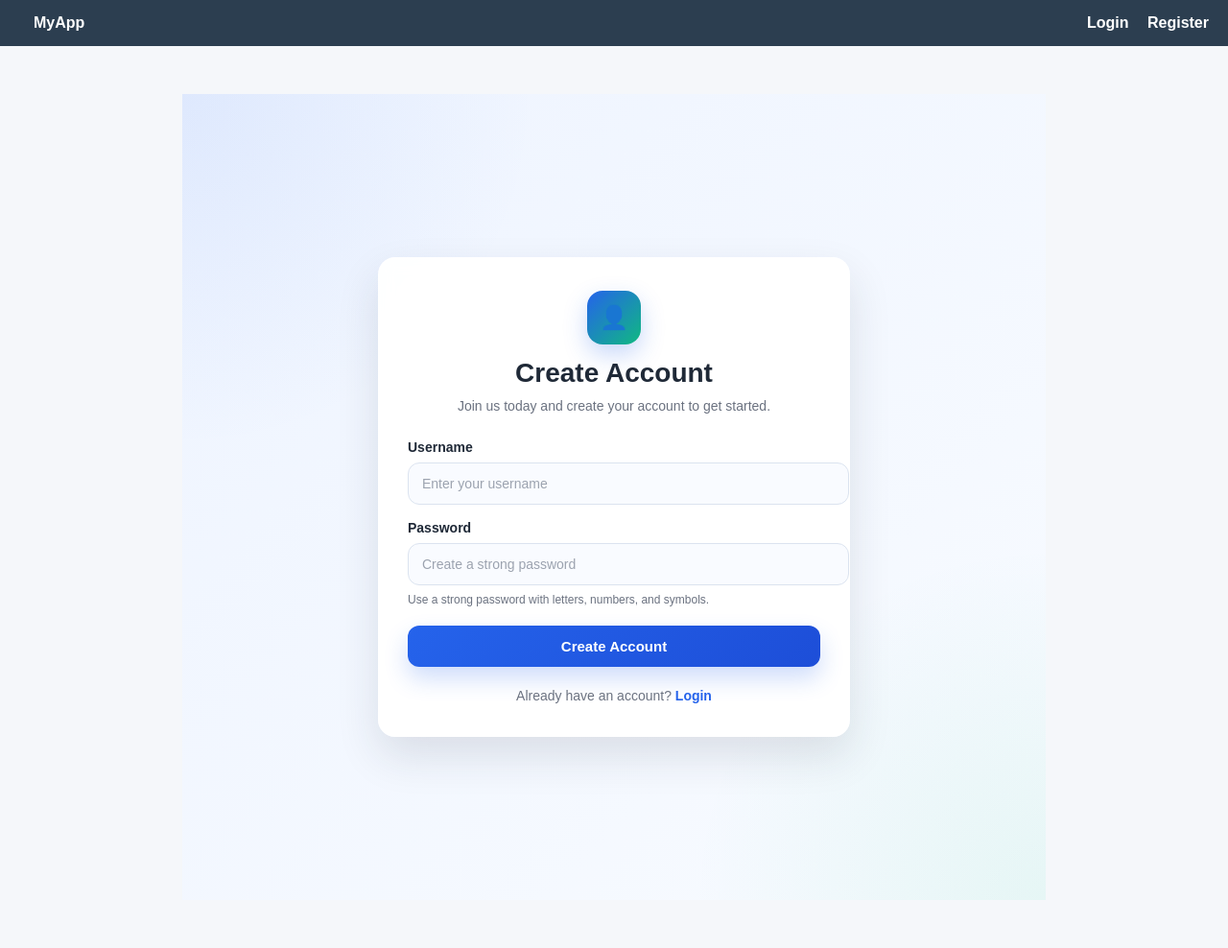
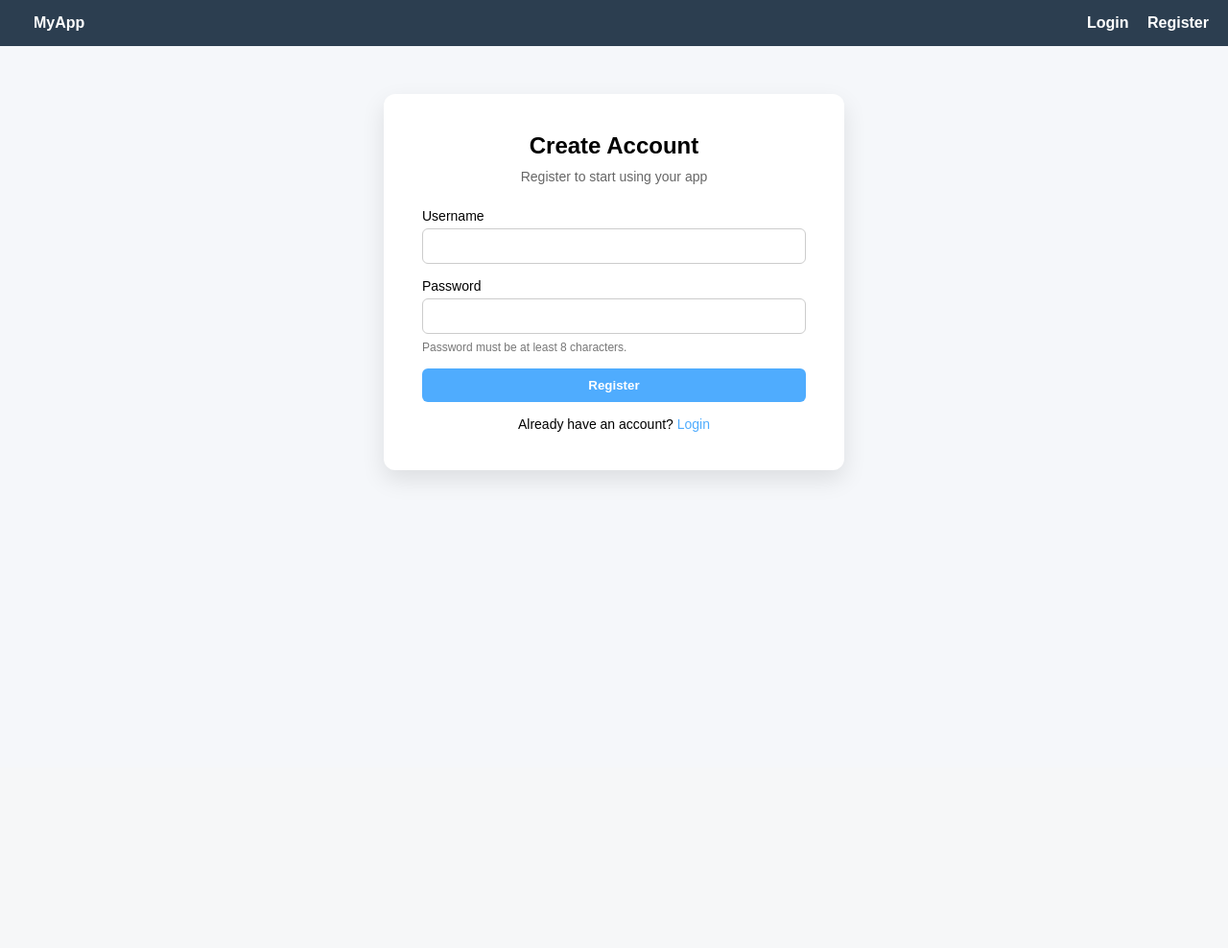
Before and after one commit to clarincehierro001-hue/laughing-pancake, a Flask app: template templates/register.html in a window 1280 px wide. Shown: the whole page at 96% size. After the commit the page ends 501 px from the top, so only its background shows below. Run offline with Flask 3, Linux system fonts and the light colour scheme; the template is opened without the code that fills it, so the values that code supplies are empty.

Commit message:
register.html

```diff
--- a/templates/register.html
+++ b/templates/register.html
@@ -1,232 +1,126 @@
 {% extends "base.html" %}
+
+{% block title %}Register{% endblock %}
+
 {% block content %}
+
 <style>
-    :root {
-        --bg-primary: #f4f7fb;
-        --bg-card: rgba(255, 255, 255, 0.95);
-        --text-primary: #1f2937;
-        --text-secondary: #6b7280;
-        --accent: #2563eb;
-        --accent-hover: #1d4ed8;
-        --success: #10b981;
-        --border: #dbe3ef;
-        --input-bg: #f9fbff;
-        --danger-text: #b42318;
-        --danger-bg: #fef3f2;
-        --danger-border: #fecdca;
-        --shadow: 0 20px 45px rgba(31, 41, 55, 0.12);
-        --radius-lg: 18px;
-        --radius-md: 12px;
-        --radius-sm: 10px;
+    .auth-container {
+        background: #fff;
+        padding: 40px;
+        border-radius: 12px;
+        max-width: 400px;
+        margin: auto;
+        box-shadow: 0 10px 25px rgba(0,0,0,0.1);
+        text-align: center;
     }
 
-    .auth-page {
-        min-height: calc(100vh - 40px);
-        display: flex;
-        align-items: center;
-        justify-content: center;
-        padding: 40px 20px;
-        background:
-            radial-gradient(circle at top left, rgba(37, 99, 235, 0.08), transparent 30%),
-            radial-gradient(circle at bottom right, rgba(16, 185, 129, 0.08), transparent 30%),
-            linear-gradient(135deg, #eef4ff 0%, #f8fbff 100%);
-    }
-
-    .auth-container {
-        width: 100%;
-        max-width: 430px;
-        padding: 34px 30px;
-        border-radius: var(--radius-lg);
-        box-shadow: var(--shadow);
-        background: var(--bg-card);
-        border: 1px solid rgba(255, 255, 255, 0.7);
-        backdrop-filter: blur(8px);
-    }
-
-    .auth-header {
-        text-align: center;
-        margin-bottom: 24px;
-    }
-
-    .auth-badge {
-        width: 56px;
-        height: 56px;
-        margin: 0 auto 14px;
-        border-radius: 16px;
-        display: flex;
-        align-items: center;
-        justify-content: center;
+    .auth-title {
         font-size: 24px;
-        background: linear-gradient(135deg, #2563eb, #10b981);
-        color: white;
-        box-shadow: 0 10px 24px rgba(37, 99, 235, 0.25);
-    }
-
-    .auth-container h3 {
-        margin: 0;
-        font-size: 28px;
-        font-weight: 700;
-        color: var(--text-primary);
+        font-weight: bold;
+        margin-bottom: 10px;
     }
 
     .auth-subtitle {
-        margin-top: 8px;
         font-size: 14px;
-        color: var(--text-secondary);
-        line-height: 1.5;
-    }
-
-    .error-message {
-        color: var(--danger-text);
-        background: var(--danger-bg);
-        border: 1px solid var(--danger-border);
-        padding: 12px 14px;
-        border-radius: var(--radius-sm);
-        margin-bottom: 18px;
-        font-size: 14px;
-        text-align: left;
-    }
-
-    .auth-form {
-        display: flex;
-        flex-direction: column;
-        gap: 16px;
+        color: #666;
+        margin-bottom: 25px;
     }
 
     .form-group {
         text-align: left;
+        margin-bottom: 15px;
     }
 
     .form-group label {
+        font-size: 14px;
         display: block;
-        margin-bottom: 8px;
-        font-size: 14px;
-        font-weight: 600;
-        color: var(--text-primary);
+        margin-bottom: 5px;
     }
 
-    .auth-container input {
+    .form-group input {
         width: 100%;
-        padding: 13px 14px;
-        border: 1px solid var(--border);
-        border-radius: var(--radius-md);
-        font-size: 14px;
-        background: var(--input-bg);
-        color: var(--text-primary);
-        outline: none;
-        transition: border-color 0.25s ease, box-shadow 0.25s ease, background 0.25s ease;
+        padding: 10px;
+        border-radius: 6px;
+        border: 1px solid #ccc;
+        box-sizing: border-box;
     }
 
-    .auth-container input::placeholder {
-        color: #9ca3af;
+    .btn {
+        width: 100%;
+        padding: 10px;
+        border: none;
+        border-radius: 6px;
+        background: #4facfe;
+        color: white;
+        font-weight: bold;
+        cursor: pointer;
     }
 
-    .auth-container input:focus {
-        border-color: var(--accent);
-        background: #fff;
-        box-shadow: 0 0 0 4px rgba(37, 99, 235, 0.12);
-    }
-
-    .password-hint {
-        margin-top: 8px;
-        font-size: 12px;
-        color: var(--text-secondary);
-    }
-
-    .auth-container button {
-        width: 100%;
-        padding: 13px 16px;
-        margin-top: 4px;
-        border: none;
-        border-radius: var(--radius-md);
-        background: linear-gradient(135deg, var(--accent), var(--accent-hover));
-        color: white;
-        font-size: 15px;
-        font-weight: 600;
-        cursor: pointer;
-        transition: transform 0.2s ease, box-shadow 0.25s ease, opacity 0.25s ease;
-        box-shadow: 0 12px 24px rgba(37, 99, 235, 0.22);
-    }
-
-    .auth-container button:hover {
-        transform: translateY(-1px);
-        box-shadow: 0 16px 28px rgba(37, 99, 235, 0.28);
-    }
-
-    .auth-container button:active {
-        transform: translateY(0);
+    .btn:hover {
+        background: #3a8dde;
     }
 
     .auth-footer {
-        margin-top: 22px;
-        text-align: center;
+        margin-top: 15px;
         font-size: 14px;
-        color: var(--text-secondary);
     }
 
-    .auth-container a {
-        color: var(--accent);
+    .auth-footer a {
+        color: #4facfe;
         text-decoration: none;
-        font-weight: 600;
-        transition: color 0.2s ease;
     }
 
-    .auth-container a:hover {
-        color: var(--accent-hover);
+    .auth-footer a:hover {
         text-decoration: underline;
     }
 
-    @media (max-width: 480px) {
-        .auth-container {
-            padding: 26px 20px;
-            border-radius: 16px;
-        }
-
-        .auth-container h3 {
-            font-size: 24px;
-        }
+    .password-note {
+        text-align: left;
+        font-size: 12px;
+        color: #777;
+        margin-top: -8px;
+        margin-bottom: 15px;
     }
 </style>
 
-<div class="auth-page">
 <div class="auth-container">
-        <div class="auth-header">
-            <div class="auth-badge">👤</div>
-            <h3>Create Account</h3>
-            <p class="auth-subtitle">Join us today and create your account to get started.</p>
-        </div>
+    <div class="auth-title">Create Account</div>
+    <div class="auth-subtitle">Register to start using your app</div>
 
-        {% if error %}
-            <div class="error-message">{{ error }}</div>
-        {% endif %}
+    <form method="POST" action="{{ url_for('register') }}">
+        <!-- Add this later when CSRF is enabled -->
+        <!-- <input type="hidden" name="csrf_token" value="{{ csrf_token() }}"> -->
 
-        <form method="POST" class="auth-form">
         <div class="form-group">
             <label for="username">Username</label>
             <input
+                type="text"
                 id="username"
                 name="username"
-                    type="text"
-                    placeholder="Enter your username"
+                required
+                maxlength="150"
                 autocomplete="username"
-                    required
             >
         </div>
 
         <div class="form-group">
             <label for="password">Password</label>
             <input
+                type="password"
                 id="password"
                 name="password"
-                    type="password"
-                    placeholder="Create a strong password"
+                required
+                minlength="8"
                 autocomplete="new-password"
-                    required
             >
-                <div class="password-hint">Use a strong password with letters, numbers, and symbols.</div>
         </div>
 
-            <button type="submit">Create Account</button>
+        <div class="password-note">
+            Password must be at least 8 characters.
+        </div>
+
+        <button type="submit" class="btn">Register</button>
     </form>
 
     <div class="auth-footer">
@@ -234,5 +128,5 @@
         <a href="{{ url_for('login') }}">Login</a>
     </div>
 </div>
-</div>
+
 {% endblock %}
```
Lines whose indentation alone changed are shown as unchanged.
